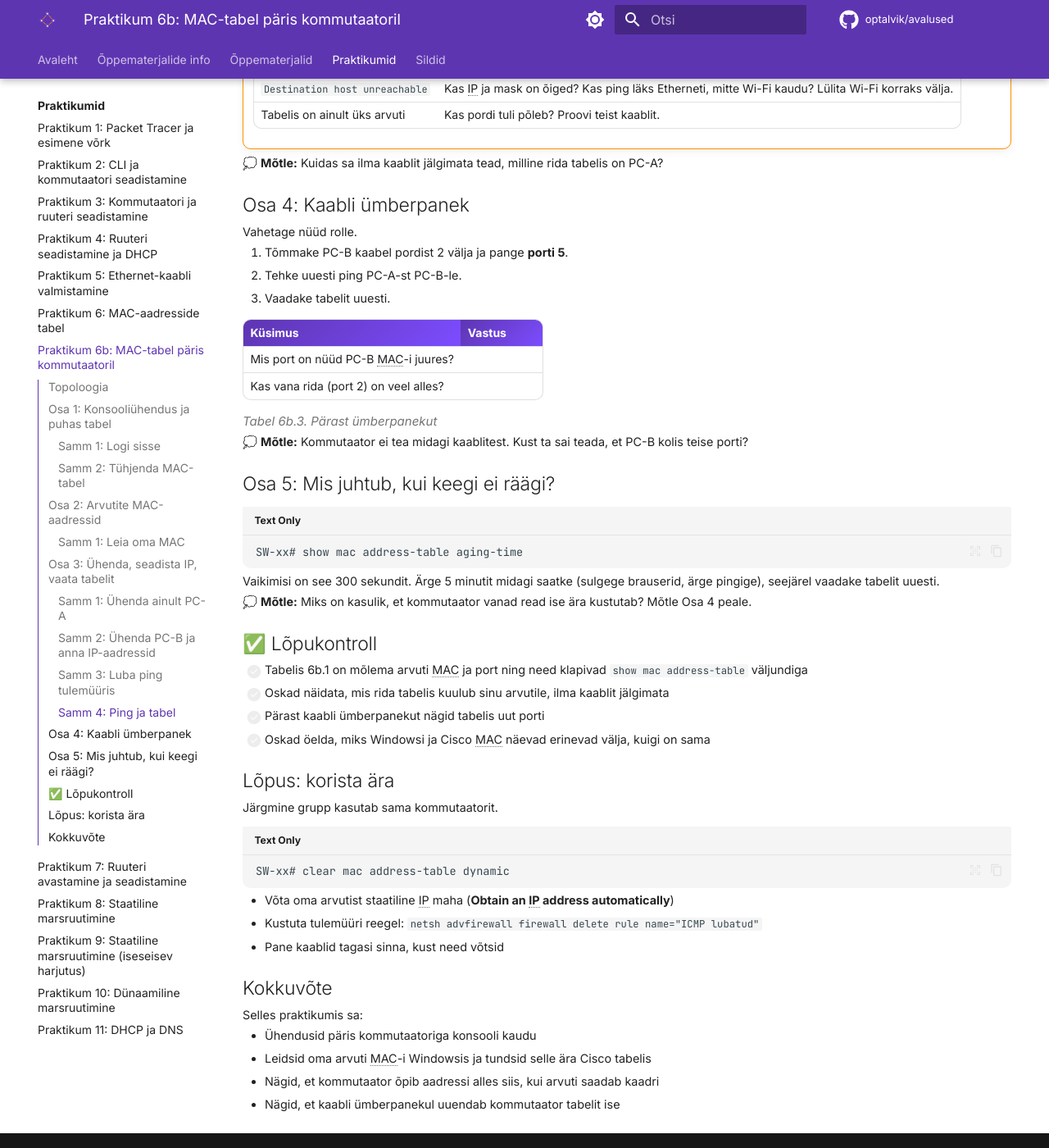
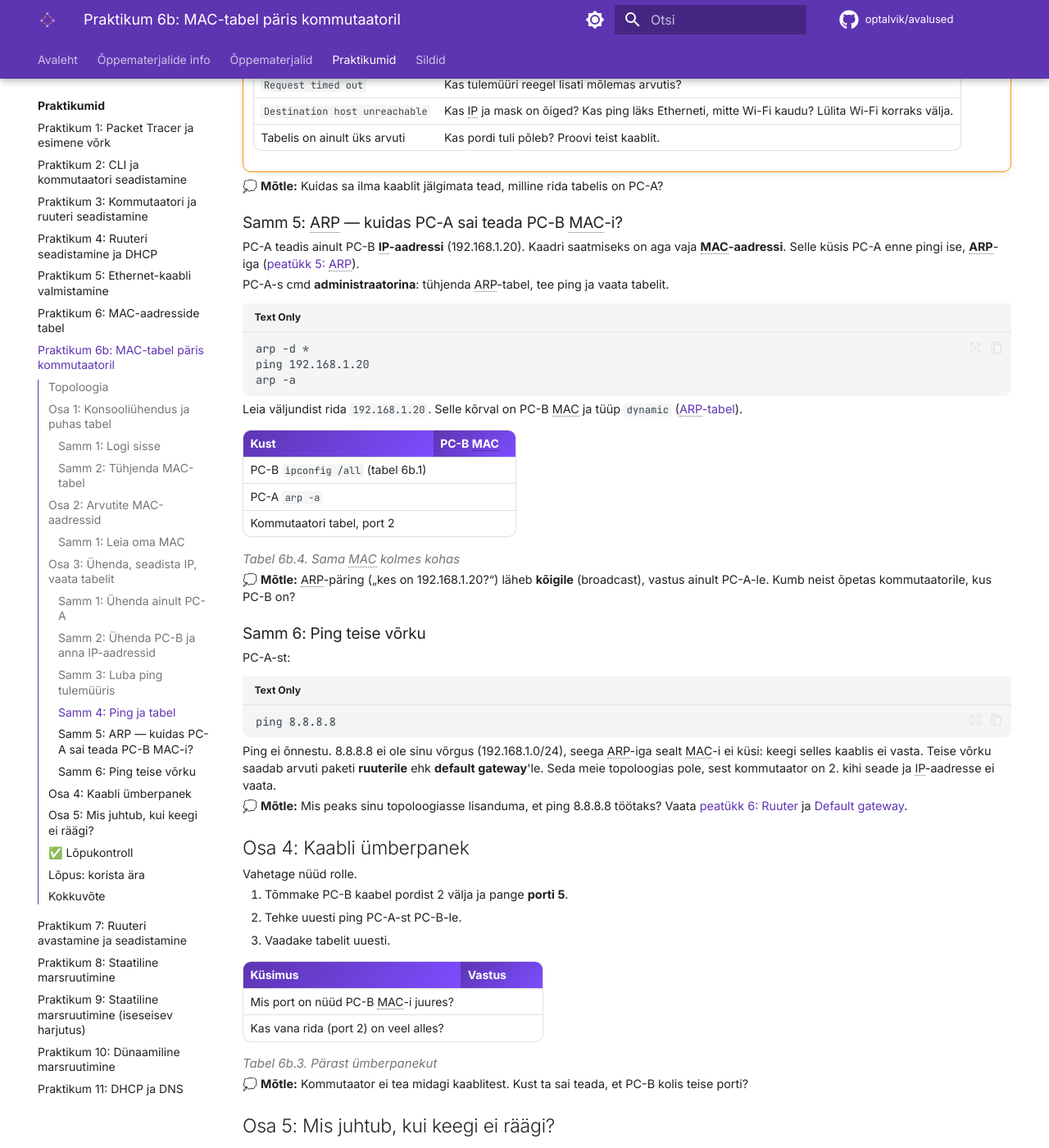
Before and after one commit to optalvik/avalused, an MkDocs documentation site: the page built from docs/praktikumid/praktikum_06b.md, in a window 1280 px wide and 1400 px high, scrolled down 3909 px. Shown: the whole window at 82% size. Built offline with MkDocs 1.6.1 and Material for MkDocs 9.7.7, drawn with Linux system fonts in a browser that asks for light colours; comment, search, counter and statistics services are not loaded; some of the changed text lies outside the part shown.

Commit message:
Praktikum 6b: ARP (arp -a) ja ping teise võrku, sild peatükki 6 (#6)
Co-authored-by: Maria Talvik <mariatalvik1@gmail.com>

````diff
--- a/docs/praktikumid/praktikum_06b.md
+++ b/docs/praktikumid/praktikum_06b.md
@@ -15,6 +15,7 @@ Praktikumis 6 nägid Packet Traceris, kuidas kommutaator MAC-aadresse õpib. Nü
     - Oskan leida arvuti MAC-aadressi Windowsis (`ipconfig /all`)
     - Oskan lugeda päris kommutaatori MAC-tabelit ja seostada iga rea konkreetse kaabli ja arvutiga
     - Oskan selgitada, miks MAC-tabel täitub alles siis, kui arvutid midagi saadavad
+    - Oskan näidata `arp -a` abil, kuidas arvuti leiab IP-aadressi järgi MAC-aadressi
 
 !!! warning "Eeldused"
     - [Praktikum 6: MAC-aadresside tabel](praktikum_06.md) (Packet Tracer)
@@ -179,6 +180,42 @@ Täida nüüd tabelis 6b.1 veerg **Kommutaatori port**.
 
 💭 **Mõtle:** Kuidas sa ilma kaablit jälgimata tead, milline rida tabelis on PC-A?
 
+### Samm 5: ARP — kuidas PC-A sai teada PC-B MAC-i?
+
+PC-A teadis ainult PC-B **IP-aadressi** (192.168.1.20). Kaadri saatmiseks on aga vaja **MAC-aadressi**. Selle küsis PC-A enne pingi ise, **ARP**-iga ([peatükk 5: ARP](../teooria/05_arp.md#kuidas-arp-tootab)).
+
+PC-A-s cmd **administraatorina**: tühjenda ARP-tabel, tee ping ja vaata tabelit.
+
+```text
+arp -d *
+ping 192.168.1.20
+arp -a
+```
+
+Leia väljundist rida `192.168.1.20`. Selle kõrval on PC-B MAC ja tüüp `dynamic` ([ARP-tabel](../teooria/05_arp.md#arp-tabel-telefoniraamat)).
+
+| Kust | PC-B MAC |
+|---|---|
+| PC-B `ipconfig /all` (tabel 6b.1) | |
+| PC-A `arp -a` | |
+| Kommutaatori tabel, port 2 | |
+
+*Tabel 6b.4. Sama MAC kolmes kohas*
+
+💭 **Mõtle:** ARP-päring („kes on 192.168.1.20?“) läheb **kõigile** (broadcast), vastus ainult PC-A-le. Kumb neist õpetas kommutaatorile, kus PC-B on?
+
+### Samm 6: Ping teise võrku
+
+PC-A-st:
+
+```text
+ping 8.8.8.8
+```
+
+Ping ei õnnestu. 8.8.8.8 ei ole sinu võrgus (192.168.1.0/24), seega ARP-iga sealt MAC-i ei küsi: keegi selles kaablis ei vasta. Teise võrku saadab arvuti paketi **ruuterile** ehk **default gateway**'le. Seda meie topoloogias pole, sest kommutaator on 2. kihi seade ja IP-aadresse ei vaata.
+
+💭 **Mõtle:** Mis peaks sinu topoloogiasse lisanduma, et ping 8.8.8.8 töötaks? Vaata [peatükk 6: Ruuter](../teooria/06_vorgukiht.md#ruuter-vorkude-vaheline-teejuht) ja [Default gateway](../teooria/06_vorgukiht.md#default-gateway-uks-valismaailma).
+
 ## Osa 4: Kaabli ümberpanek
 
 Vahetage nüüd rolle.
````
